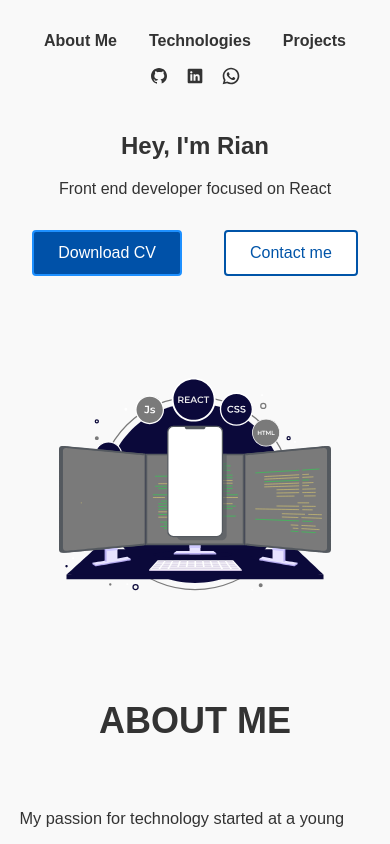
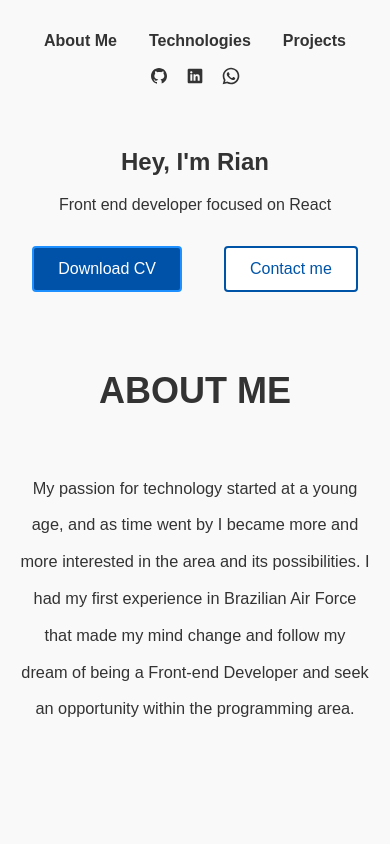
Before and after one commit to rshmdev/portfolio, a React (Create React App) app: page / in a window 390 px wide. Shown: the top 844 px of the page. Built offline with nearby package versions, Linux system fonts and the light colour scheme.

Commit message:
remove: lottie gif in mobile

```diff
--- a/src/components/AboutSection/styles.css
+++ b/src/components/AboutSection/styles.css
@@ -14,6 +14,7 @@
   align-items: center;
   font-size: 1.02rem;
   gap: 2rem;
+  text-align: center;
   max-width: 60%;
 }
 .text-about img {
--- a/src/components/heroSection/styles.css
+++ b/src/components/heroSection/styles.css
@@ -2,6 +2,7 @@
   display: flex;
   justify-content: center;
   align-items: center;
+  padding-bottom: 2rem;
 }
 .hero-text {
   gap: 2rem;
@@ -60,7 +61,11 @@
   .hero-text {
     flex-direction: column;
     text-align: center;
-    padding: 0 1rem;
+    padding: 1rem 1rem;
+  }
+
+  .Lottie {
+    display: none;
   }
 }
 @media (max-width: 360px) {
```
